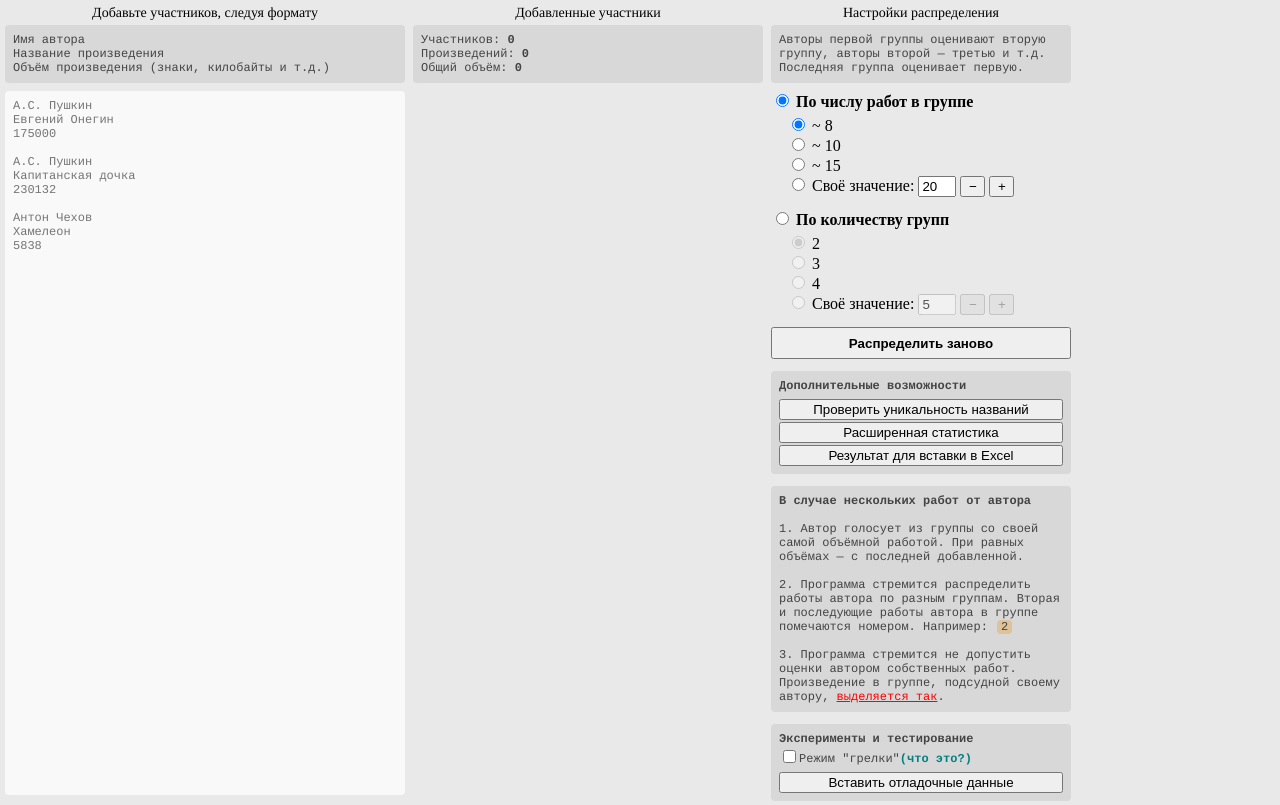
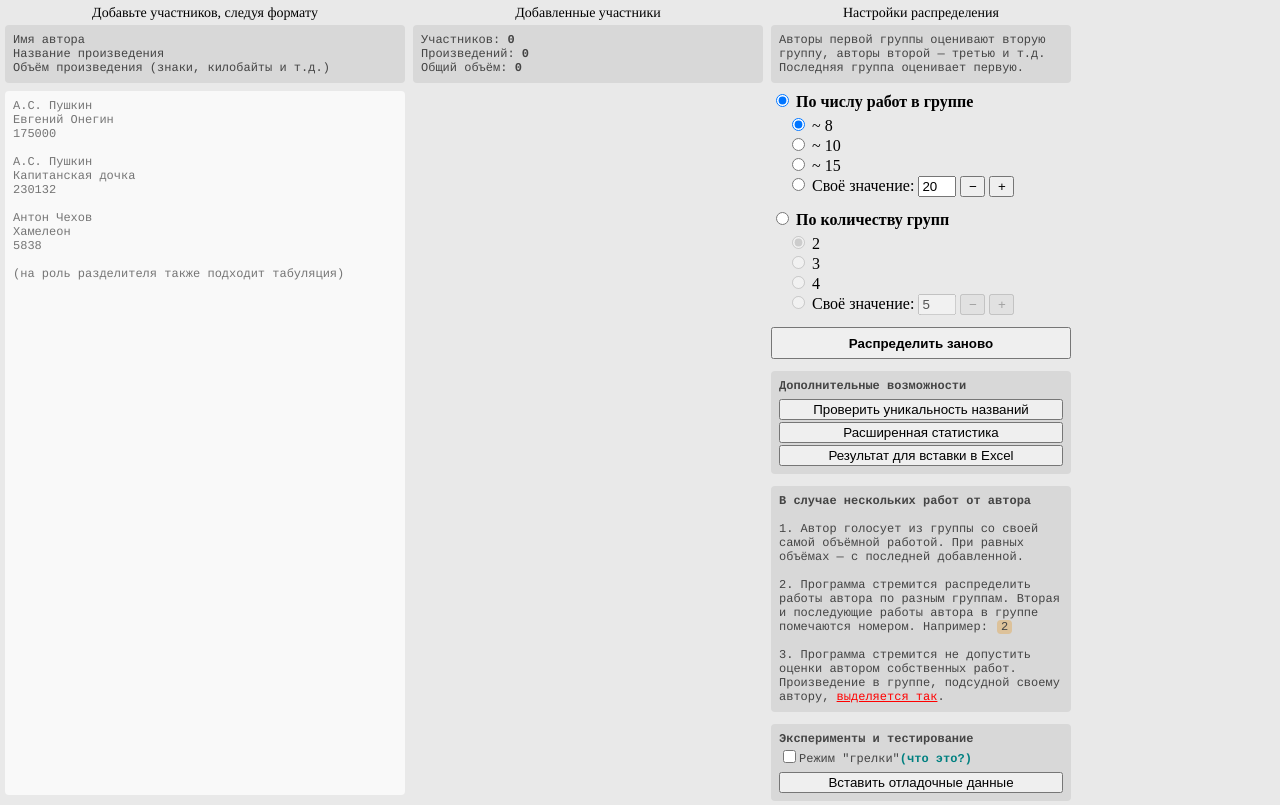
Before and after one commit to uteal/korra, a plain HTML site: page index.html in a window 1280 px wide. Drawn offline with Linux system fonts and the light colour scheme.

Commit message:
Add files via upload

```diff
--- a/index.html
+++ b/index.html
@@ -19,7 +19,7 @@
                     Название произведения<br>
                     Объём произведения (знаки, килобайты и т.д.)
                 </div>
-                <textarea autocomplete="off" placeholder="А.С. Пушкин&#10;Евгений Онегин&#10;175000&#10;&#10;А.С. Пушкин&#10;Капитанская дочка&#10;230132&#10;&#10;Антон Чехов&#10;Хамелеон&#10;5838"></textarea>
+                <textarea autocomplete="off" placeholder="А.С. Пушкин&#10;Евгений Онегин&#10;175000&#10;&#10;А.С. Пушкин&#10;Капитанская дочка&#10;230132&#10;&#10;Антон Чехов&#10;Хамелеон&#10;5838&#10;&#10;(на роль разделителя также подходит табуляция)"></textarea>
             </div>
             <div class="second-column">
                 <div class="hint align-center">Добавленные участники</div>
```
